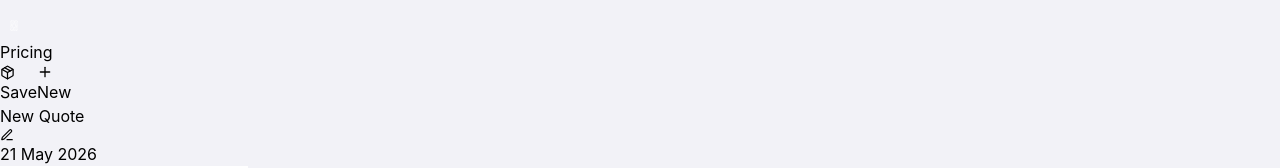
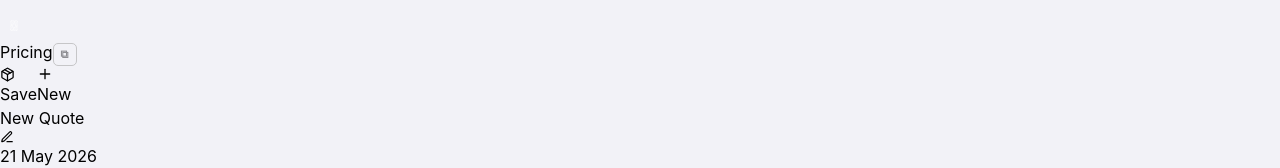
Before and after one commit to jacksonduxbury-spec/BSPRICE, a Next.js app: page / in a window 1280 px wide. Shown: the top 168 px of the page. Built offline with nearby package versions, Linux system fonts and the light colour scheme.

Commit message:
Add ⧉ button to nav — opens second app window

```diff
--- a/app/page.tsx
+++ b/app/page.tsx
@@ -3563,6 +3563,10 @@ export default function App() {
           {/* eslint-disable-next-line @next/next/no-img-element */}
           <img src="/logo-nav.png" alt="Brohn Smith" style={{ height: 28, width: 28, objectFit: 'contain' }} />
           <span className="text-xs font-medium text-ios-secondary uppercase tracking-widest">Pricing</span>
+          <button
+            onClick={() => window.open(window.location.href, '_blank')}
+            style={{ fontSize: 11, color: 'var(--ios-secondary)', background: 'none', border: '1px solid var(--ios-separator)', borderRadius: 5, padding: '2px 7px', cursor: 'pointer', letterSpacing: '0.04em', fontWeight: 600 }}
+          >⧉</button>
         </div>
         {tab === 'build' && (
           <div className="flex items-center gap-3">
```
